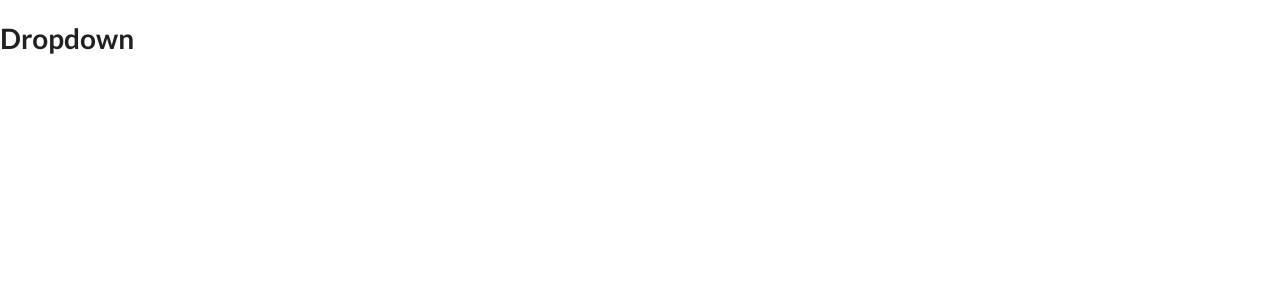
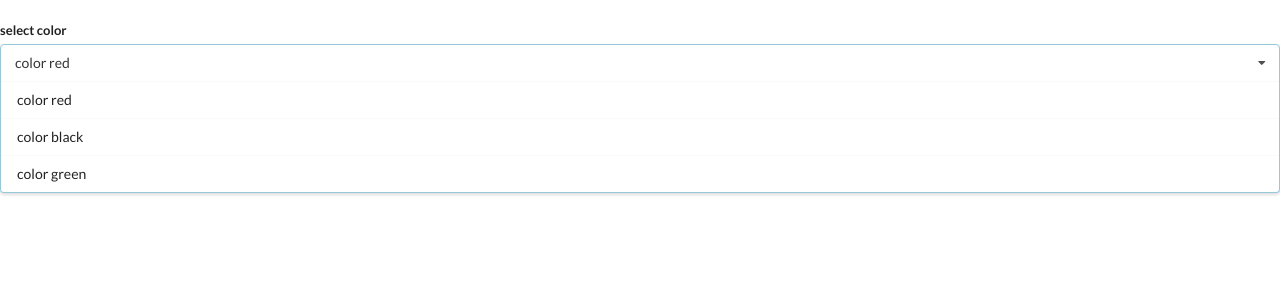
Before and after one commit to mainarobert/widget, a React (Create React App) app: page / in a window 1280 px wide. Shown: the top 300 px of the page. Built offline with nearby package versions, Linux system fonts and the light colour scheme; the HTML template or start-up script is replaced by a standard one.

Commit message:
add selection state

```diff
--- a/src/App.js
+++ b/src/App.js
@@ -1,3 +1,4 @@
+import { useState } from 'react';
 import Dropdown from './components/Dropdown';
 import Panel from './components/Panel'
 import Search from './components/Search';
@@ -33,12 +34,18 @@ function App() {
     }
   ];
 
+  const [selected, setSelected] = useState(options[0])
+
   return (
     <div>
       <br />
       {/* <Panel items= {items} /> */}
       {/* <Search /> */}
-      <Dropdown options= {options} />
+      <Dropdown
+        options= {options}
+        selected= {selected}
+        onSelectedChange= {setSelected}
+      />
     </div>
   );
 }
--- a/src/components/Dropdown.js
+++ b/src/components/Dropdown.js
@@ -1,9 +1,31 @@
 import React from 'react'
 
-function Dropdown() {
+function Dropdown({ options, selected, onSelectedChange }) {
+    const renderedOptions = options.map((option) => {
+        return (
+            <div key={option.value}
+             className= "item"
+             onClick= {()=> onSelectedChange(option)}
+            >
+                {option.label}
+            </div>
+        )
+    })
+
     return (
-        <div>
-            <h1>Dropdown</h1>
+        <div className= "ui form">
+            <div className= "field">
+                <label>select color</label>
+                <div className= "ui selection dropdown visible active">
+                    <i className= "dropdown icon"></i>
+                    <div className= "text">
+                        {selected.label}
+                    </div>
+                    <div className= "menu visible transition">
+                        { renderedOptions }
+                    </div>
+                </div>
+            </div>
         </div>
     )
 }
```
